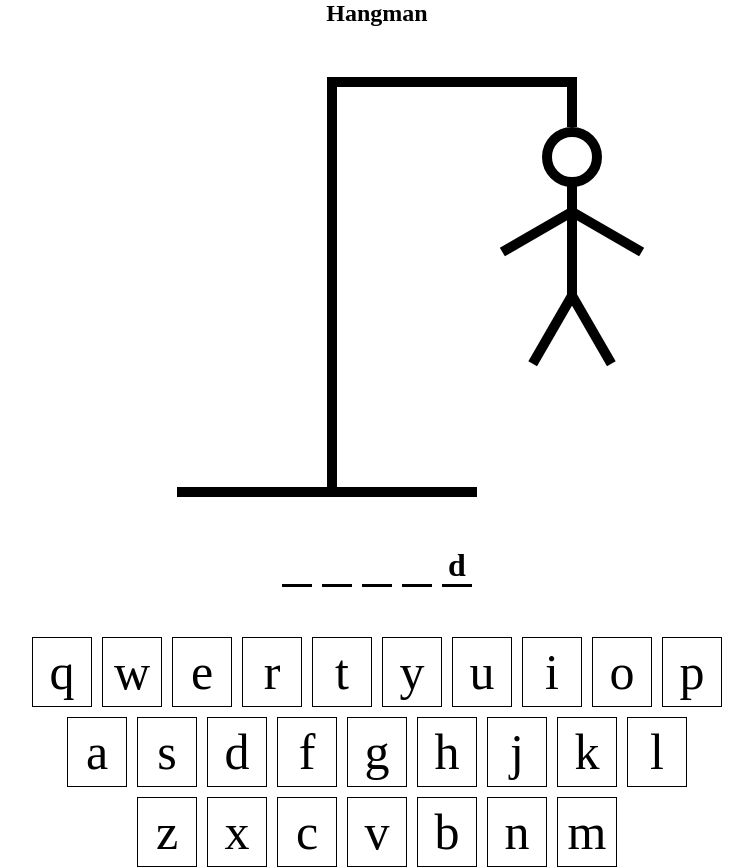
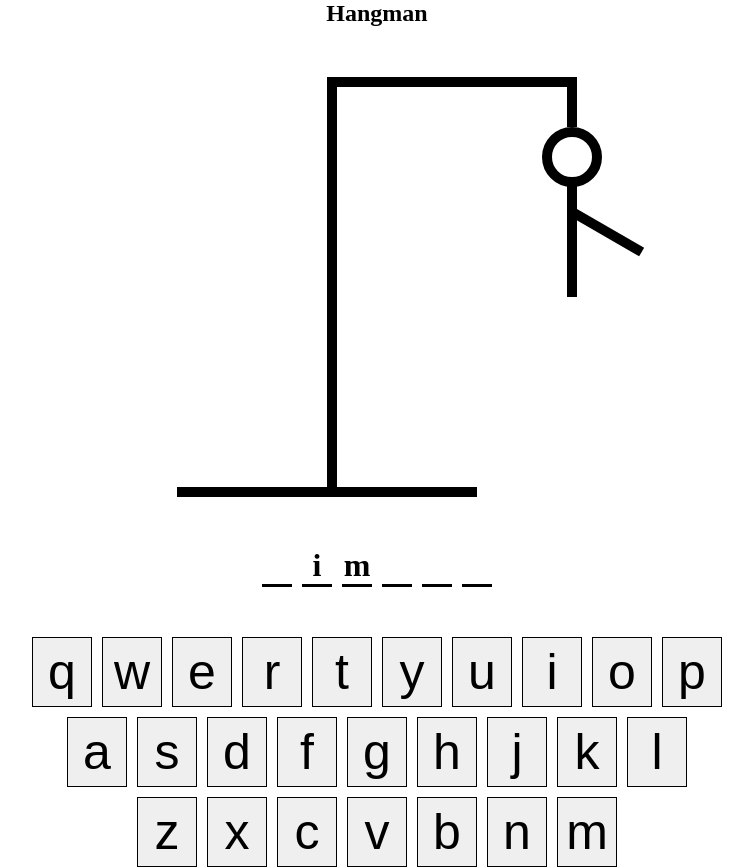
Before and after one commit to Suksii/hangman, a React (Vite) app: page / in a window 1280 px wide. Shown: the whole page, without its empty margins (263-1016 px from the left). Built offline with nearby package versions, Linux system fonts and the light colour scheme.

Commit message:
nummber of wrong guesses logic added

```diff
--- a/src/App.tsx
+++ b/src/App.tsx
@@ -2,15 +2,22 @@ import './App.css'
 import HangMan from "./hangman/HangMan.tsx";
 import Keyboard from "./keyboard/Keyboard.tsx";
 import RandomWord from "./randomWord/RandomWord.tsx";
+import {useState} from "react";
+import words from "./wordList.json";
 
 function App() {
 
+    const [guessedLetters, setGuessedLetters] = useState<string[]>(['m', 'a', 'r', 'i', 'o'])
+    const randomWord = words[Math.floor(Math.random() * words.length)];
+    const [word, setWord] = useState<string>(randomWord)
+
+    const wrongGuesses = guessedLetters.filter(letter => !word.includes(letter))
 
     return (
     <div className="container">
       <h2>Hangman</h2>
-        <HangMan />
-        <RandomWord />
+        <HangMan numberOfWrongGuesses={wrongGuesses.length}/>
+        <RandomWord guessedLetters={guessedLetters} word={word} />
         <Keyboard />
     </div>
     )
--- a/src/hangman/HangMan.tsx
+++ b/src/hangman/HangMan.tsx
@@ -1,14 +1,40 @@
 import './HangMan.css';
 
-const HangMan = () => {
+type HangManProps = {
+    numberOfWrongGuesses: number
+}
+
+const HangMan = ({numberOfWrongGuesses}: HangManProps) => {
+
+
+    const head = (
+        <div className="head"/>
+    )
+    const body = (
+        <div className="body"/>
+    )
+    const rightArm = (
+        <div className="right_arm"/>
+    )
+    const leftArm = (
+        <div className="left_arm"/>
+    )
+    const rightLeg = (
+        <div className="right_leg"/>
+    )
+    const leftLeg = (
+        <div className="left_leg"/>
+    )
+
+    const hangManParts = [head, body, rightArm, leftArm, rightLeg, leftLeg]
+
     return (
         <div className="hang_container">
-            <div className="head"/>
-            <div className="body"/>
-            <div className="right_arm"/>
-            <div className="left_arm"/>
-            <div className="right_leg"/>
-            <div className="left_leg"/>
+            {hangManParts.slice(0, numberOfWrongGuesses).map((part, index) => (
+                <div key={index}>
+                    {part}
+                </div>
+            ))}
             <div className="hanger"/>
             <div className="ceiling"/>
             <div className="rod"/>
--- a/src/keyboard/Keyboard.tsx
+++ b/src/keyboard/Keyboard.tsx
@@ -5,6 +5,7 @@ import {useState} from "react";
 const Keyboard = () => {
 
     const [guessedLetter, setGuessedLetter] = useState('')
+    const [isGuessed, setIsGuessed] = useState(false)
 
     console.log(guessedLetter)
 
@@ -13,12 +14,14 @@ const Keyboard = () => {
             {keyboard.map((row, rowIndex) => (
                 <div key={rowIndex} className="keyboard_row">
                     {row.map((letter, letterIndex) => (
-                        <div key={letterIndex}
-                             className="keyboard_letter"
-                             onClick={() => setGuessedLetter(letter)}
+                        <button
+                            disabled={isGuessed}
+                            key={letterIndex}
+                            className="keyboard_letter"
+                            onClick={() => setGuessedLetter(letter)}
                         >
                             {letter}
-                        </div>
+                        </button>
                     ))}
                 </div>
             ))}
--- a/src/randomWord/RandomWord.tsx
+++ b/src/randomWord/RandomWord.tsx
@@ -1,14 +1,11 @@
 import "./RandomWord.css"
-import words from "../wordList.json";
-import {useState} from "react";
 
-const RandomWord = () => {
+type RandomWordProps = {
+    guessedLetters: string[]
+    word: string
+}
 
-    const randomWord = words[Math.floor(Math.random() * words.length)];
-
-    const guessedLetters = ['d', 'm'];
-
-    const [word, setWord] = useState(randomWord)
+const RandomWord = ({guessedLetters, word}:RandomWordProps) => {
 
     return (
         <div className="hidden_word">
```
